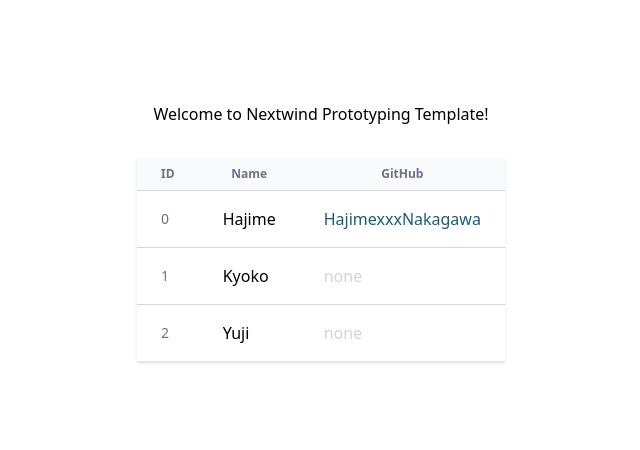
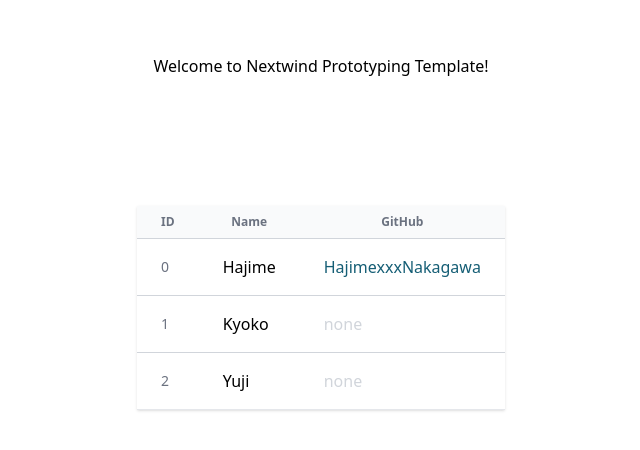
Before and after one commit to hajimism/Nextwind-Prototyping-Boilerplate, a Next.js app: page / in a window 1280 px wide. Shown: the part 168-618 px from the top of the page, without its empty margins (319-959 px from the left). Built offline with nearby package versions, Linux system fonts and the light colour scheme.

Commit message:
update Spacer

```diff
--- a/src/components/ui/Spacer/index.tsx
+++ b/src/components/ui/Spacer/index.tsx
@@ -1,15 +1,6 @@
 import { VFC } from "react";
 
-/**
- * Taileind fixed size list
- * @see https://tailwindcss.com/docs/height#fixed-heights
- */
-const TAILWIND_FIXED_SIZES = [
-  0, 0.5, 1, 1.5, 2, 2.5, 3, 3.5, 4, 5, 6, 7, 8, 9, 10, 11, 12, 14, 16, 20, 24,
-  28, 32, 36, 40, 44, 48, 52, 56, 60, 64, 72, 80, 96,
-] as const;
-
-type Size = typeof TAILWIND_FIXED_SIZES[number];
+type Size = typeof TAILWIND_SIZES_MAP[number]["n"];
 type Axis = "vertical" | "horizontal";
 
 interface SpacerProps {
@@ -20,8 +11,10 @@ interface SpacerProps {
 export const Spacer: VFC<SpacerProps> = ({ size, axis }) => {
   const w = axis === "vertical" ? "px" : size;
   const h = axis === "horizontal" ? "px" : size;
-  const minW = axis === "horizontal" ? 1 : size;
-  const minH = axis === "horizontal" ? 1 : size;
+
+  const value = TAILWIND_SIZES_MAP.find((item) => item.n === size)?.value;
+  const minW = axis === "horizontal" ? 1 : value;
+  const minH = axis === "horizontal" ? 1 : value;
 
   return (
     <span
@@ -33,3 +26,41 @@ export const Spacer: VFC<SpacerProps> = ({ size, axis }) => {
     />
   );
 };
+
+/**
+ * Taileind fixed size list
+ * @see https://tailwindcss.com/docs/height#fixed-heights
+ */
+
+const TAILWIND_SIZES_MAP = [
+  { n: 0, value: "0px" },
+  { n: 1, value: "0.25rem" },
+  { n: 2, value: "0.5rem" },
+  { n: 3, value: "0.75rem" },
+  { n: 4, value: "1rem" },
+  { n: 5, value: "1.25rem" },
+  { n: 6, value: "1.5rem" },
+  { n: 7, value: "1.75rem" },
+  { n: 8, value: "2rem" },
+  { n: 9, value: "2.25rem" },
+  { n: 10, value: "2.5rem" },
+  { n: 11, value: "2.75rem" },
+  { n: 12, value: "3rem" },
+  { n: 14, value: "3.5rem" },
+  { n: 16, value: "4rem" },
+  { n: 20, value: "5rem" },
+  { n: 24, value: "6rem" },
+  { n: 28, value: "7rem" },
+  { n: 32, value: "8rem" },
+  { n: 36, value: "9rem" },
+  { n: 40, value: "10rem" },
+  { n: 44, value: "11rem" },
+  { n: 48, value: "12rem" },
+  { n: 52, value: "13rem" },
+  { n: 56, value: "14rem" },
+  { n: 60, value: "15rem" },
+  { n: 64, value: "16rem" },
+  { n: 72, value: "18rem" },
+  { n: 80, value: "20rem" },
+  { n: 96, value: "24rem" },
+] as const;
```
Also changed, not shown: 1 other file (tests, documents, lock files or other folders).
